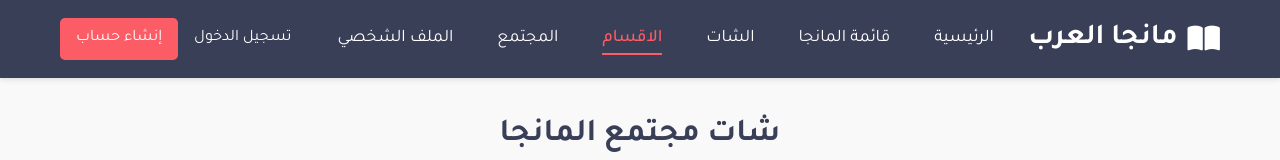
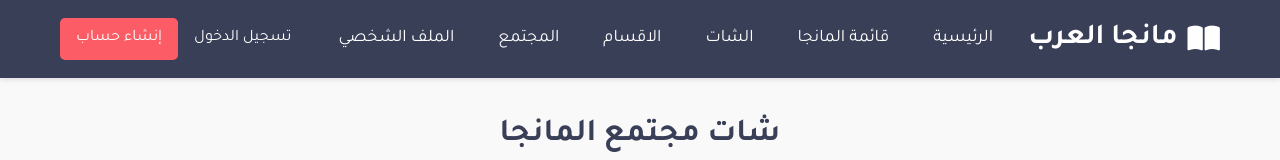
Before and after one commit to a-98z/manga-website, a plain HTML site: page updates.html in a window 1280 px wide. Shown: the top 160 px of the page. Drawn offline with nearby package versions, Linux system fonts and the light colour scheme.

Commit message:
Update updates.html

```diff
--- a/updates.html
+++ b/updates.html
@@ -405,11 +405,11 @@
                 <span>مانجا العرب</span>
             </a>
 
-        <ul class="nav-links">
+      <ul class="nav-links">
     <li><a href="index.html">الرئيسية</a></li>
     <li><a href="manga-list.html">قائمة المانجا</a></li>
     <li><a href="updates.html">الشات</a></li>
-    <li><a href="categories.html" class="active">الاقسام</a></li>
+    <li><a href="categories.html">الاقسام</a></li>
     <li><a href="society.html">المجتمع</a></li>
     <li><a href="profile.html">الملف الشخصي</a></li>
 </ul>
```
